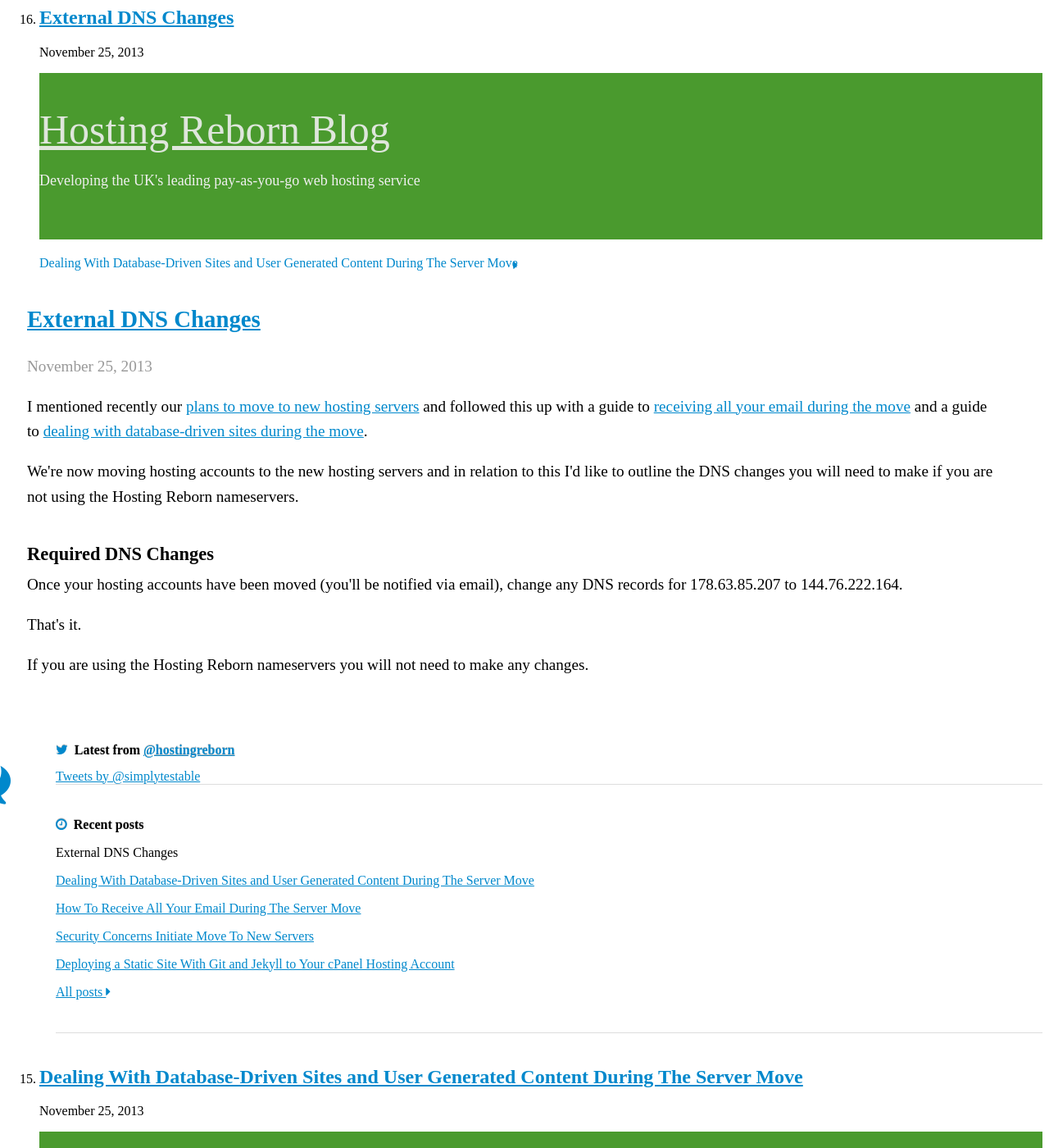
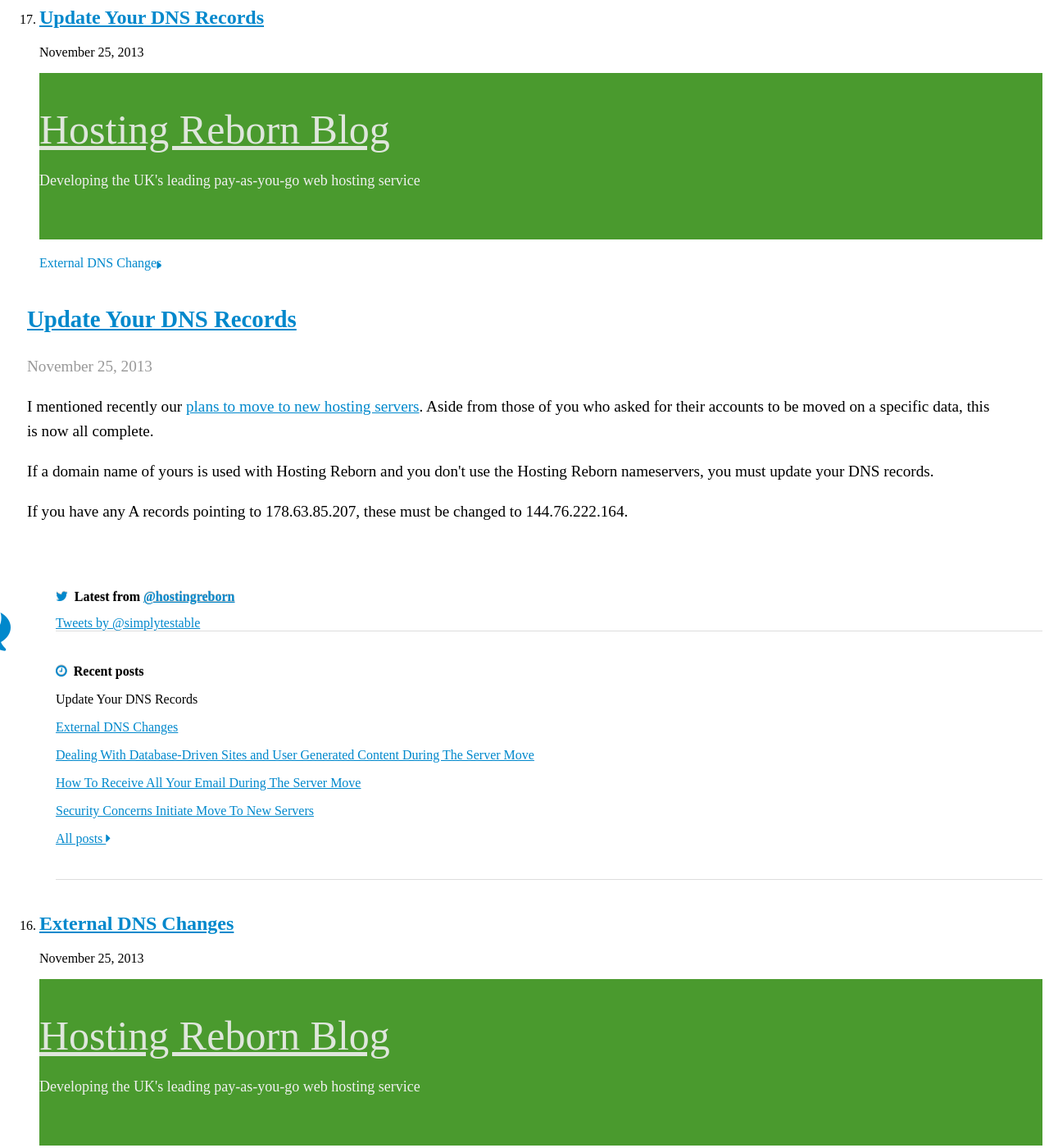
Before and after one commit to webignition/blog.hostingreborn.com, a Jekyll site: the page built from archive_source/index.html, in a window 1280 px wide and 1400 px high. Shown: the whole window at 82% size. Built offline with Jekyll 4.4.1, drawn with Linux system fonts in a browser that asks for light colours; nearby versions of some CDN libraries; comment, search, counter and statistics services are not loaded; a style sheet for code colours, icons or effects is not loaded; some of the changed text lies outside the part shown.

Commit message:
dns update notification

```diff
--- /dev/null
+++ b/_posts/2013-11-27-update-your-dns-records.html
@@ -0,0 +1,26 @@
+---
+layout: default
+title: "Update Your DNS Records"
+date: 2013-11-25 10:40:00
+author:
+name: Jon Cram
+url: http://webignition.net
+---
+
+<div class="section section-first">
+
+    <p>
+        I mentioned recently our <a href="/security-concerns-initiate-move-to-new-servers/">plans to move to new hosting servers</a>.
+        Aside from those of you who asked for their accounts to be moved on a specific data, this is now all complete.
+    </p>
+
+    <p>
+        If a domain name of yours is used with Hosting Reborn and you don't use
+        the Hosting Reborn nameservers, you must update your DNS records.
+    </p>
+
+    <p>
+        If you have any A records pointing to 178.63.85.207, these must be
+        changed to 144.76.222.164.
+    </p>
+</div>
--- a/archive/index.html
+++ b/archive/index.html
@@ -4,6 +4,23 @@
 is_archive: true
 ---
 <ol class="archive">
+
+
+    <li value="17">
+        <h2><a href="/update-your-dns-records/">Update Your DNS Records </a></h2>
+        <p class="post-date">November 25, 2013</p>
+
+
+
+        <p>
+        I mentioned recently our <a href="/security-concerns-initiate-move-to-new-servers/">plans to move to new hosting servers</a>.
+        Aside from those of you who asked for their accounts to be moved on a specific data, this is now all complete.
+    </p>
+
+
+
+
+    </li>
 
 
     <li value="16">
```
Also changed, not shown: sitemap.xml (+8 -4 lines).
